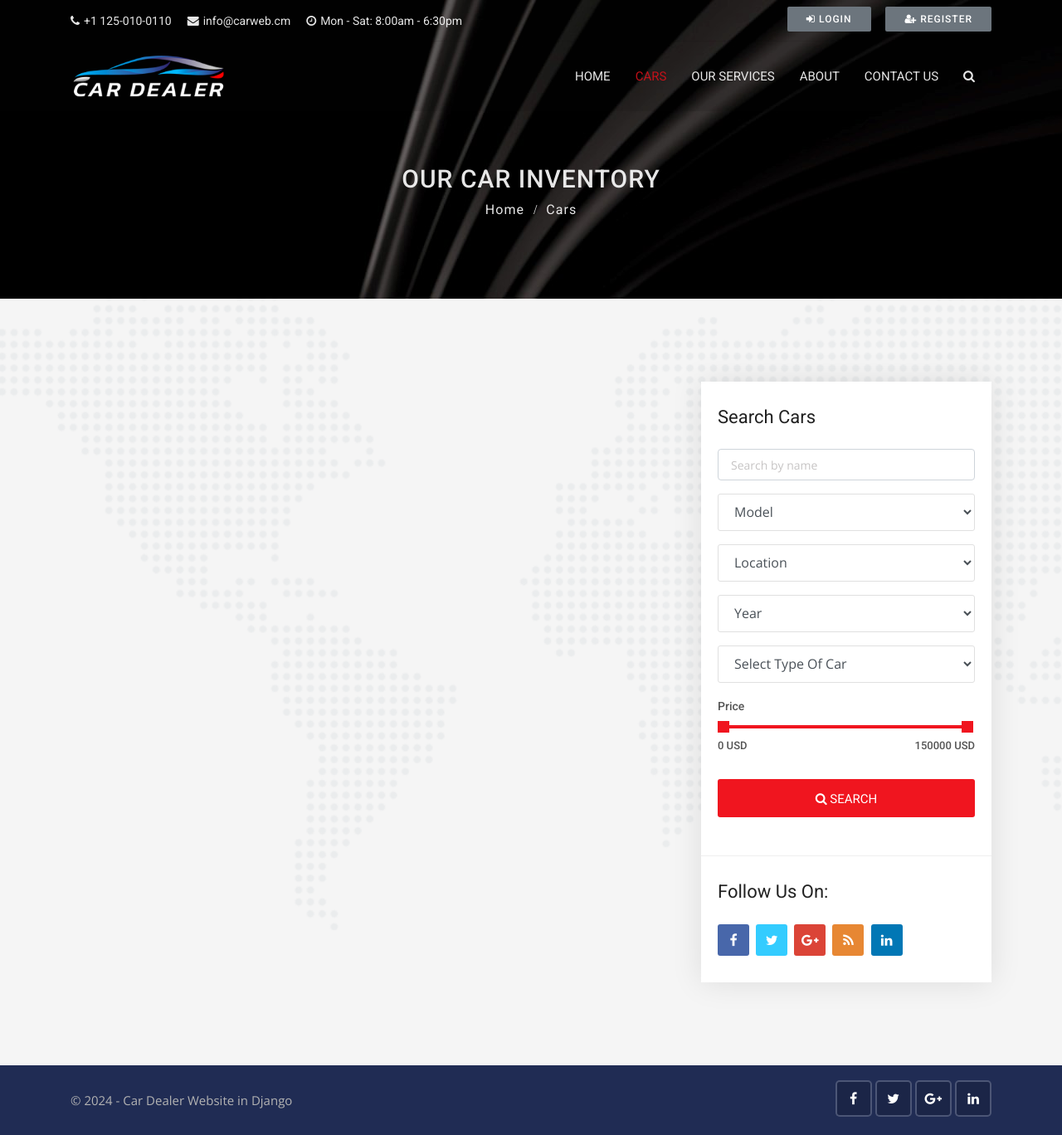
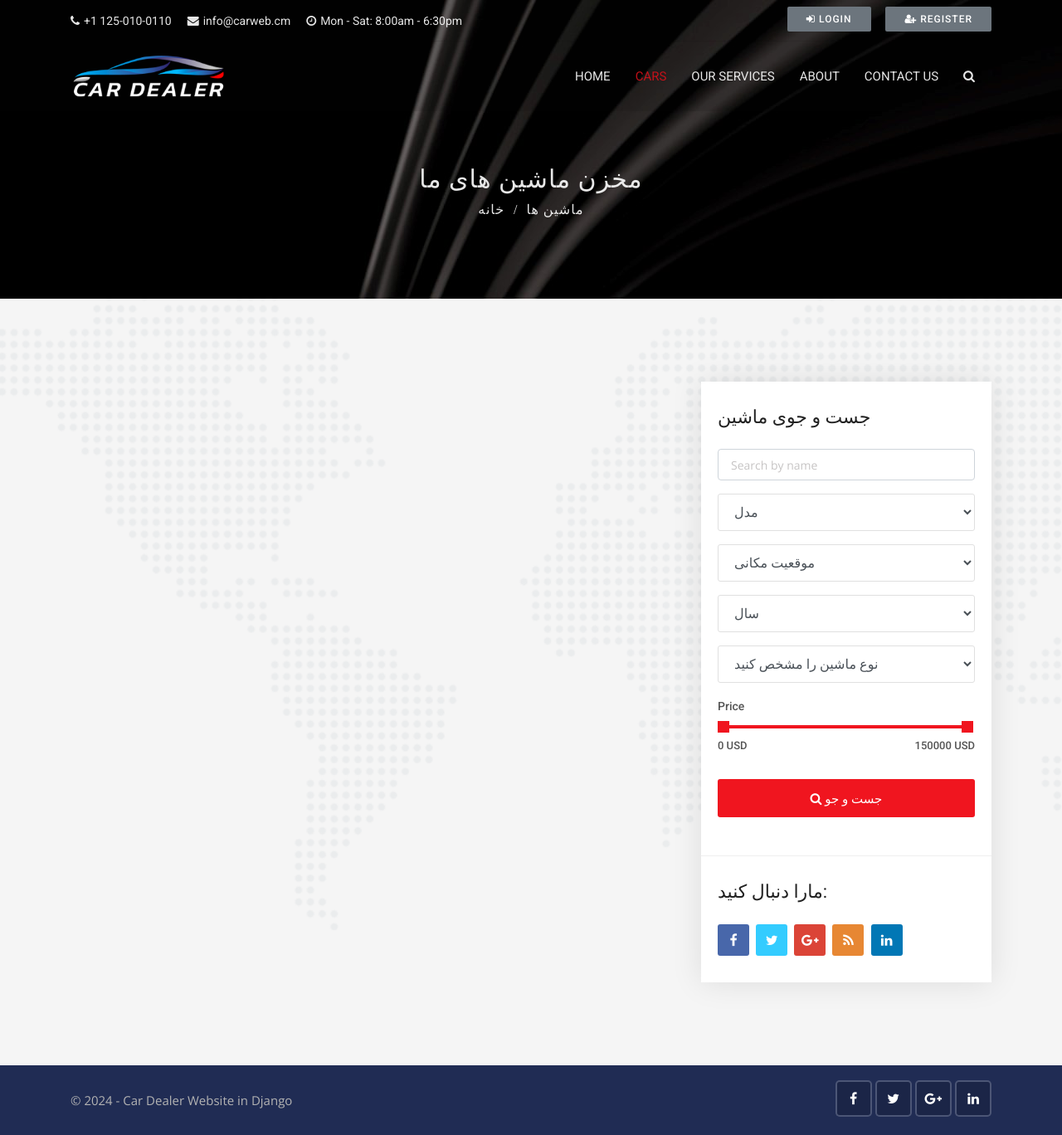
Before and after one commit to Ali-M-Tabatabaei/online-car-store, a Django app: page /cars/ in a window 1280 px wide. Shown: the whole page at 83% size. Run offline with Django 3.2, Linux system fonts and the light colour scheme; data that the repository does not hold is empty; some libraries are stand-ins or nearby versions.

Commit message:
Update cars.html

```diff
--- a/webApp/templates/cars/cars.html
+++ b/webApp/templates/cars/cars.html
@@ -5,14 +5,13 @@
 
 {% load humanize %}
 <!-- Sub banner start -->
-<!-- Log on to codeastro.com for more projects -->
 <div class="sub-banner overview-bgi">
     <div class="container breadcrumb-area">
         <div class="breadcrumb-areas">
-            <h1>Our Car Inventory</h1>
+            <h1>مخزن ماشین های ما</h1>
             <ul class="breadcrumbs">
-                <li><a href="{% url 'home' %}">Home</a></li>
-                <li class="active">Cars</li>
+                <li><a href="{% url 'home' %}">خانه</a></li>
+                <li class="active">ماشین ها</li>
             </ul>
         </div>
     </div>
@@ -32,7 +31,7 @@
                         <div class="car-box-3">
                             <div class="car-thumbnail">
                                 <a href="{% url 'car_detail' car.id %}" class="car-img">
-                                    <div class="tag">For Sale</div>
+                                    <div class="tag">برای فروش</div>
                                     <div class="price-box">
                                         <span>$ {{car.price | intcomma }}</span>
                                     </div>
@@ -140,7 +139,7 @@
                 <div class="sidebar-right">
                     <!-- Advanced search start -->
                     <div class="widget advanced-search2">
-                        <h3 class="sidebar-title">Search Cars</h3>
+                        <h3 class="sidebar-title">جست و جوی ماشین</h3>
                         <form action="{% url 'search' %}" method="">
                             <div class="form-group">
                                 <input type="text" name="keyword" placeholder="Search by name" class="form-control">
@@ -148,7 +147,7 @@
 
                             <div class="form-group">
                                 <select class="form-control search-fields" name="model">
-                                    <option selected="true" disabled="disabled">Model</option>
+                                    <option selected="selected" disabled="disabled">مدل</option>
                                     {% for model in model_search %}
                                       <option value="{{model}}">{{model}}</option>
                                     {% endfor %}
@@ -156,7 +155,7 @@
                             </div>
                             <div class="form-group">
                                 <select class="form-control search-fields" name="city">
-                                    <option selected="true" disabled="disabled">Location</option>
+                                    <option selected="true" disabled="disabled">موقعیت مکانی</option>
                                     {% for city in city_search %}
                                       <option value="{{city}}">{{city}}</option>
                                     {% endfor %}
@@ -164,7 +163,7 @@
                             </div>
                             <div class="form-group">
                                 <select class="form-control search-fields" name="year">
-                                    <option selected="true" disabled="disabled">Year</option>
+                                    <option selected="true" disabled="disabled">سال</option>
                                     {% for year in year_search %}
                                       <option value="{{year}}">{{year}}</option>
                                     {% endfor %}
@@ -172,7 +171,7 @@
                             </div>
                             <div class="form-group">
                                 <select class="form-control search-fields" name="body_style">
-                                    <option selected="true" disabled="disabled">Select Type Of Car</option>
+                                    <option selected="true" disabled="disabled">نوع ماشین را مشخص کنید</option>
                                     {% for body_style in body_style_search %}
                                       <option value="{{body_style}}">{{body_style}}</option>
                                     {% endfor %}
@@ -185,7 +184,7 @@
                                         </div>
                             <div class="form-group">
                                 <button class="btn btn-block button-theme btn-md">
-                                    <i class="fa fa-search"></i> Search
+                                    <i class="fa fa-search"></i> جست و جو
                                 </button>
                             </div>
                         </form>
@@ -193,17 +192,16 @@
 
                     <!-- Question start -->
                     <div class="widget question widget-3">
-                        <h5 class="sidebar-title">Follow Us On:</h5>
+                        <h5 class="sidebar-title">مارا دنبال کنید:</h5>
                         <div class="social-list clearfix">
                             <ul>
-                                <li><a href="https://codeastro.com/" class="facebook-bg"><i class="fa fa-facebook"></i></a></li>
-                                <li><a href="https://codeastro.com/" class="twitter-bg"><i class="fa fa-twitter"></i></a></li>
-                                <li><a href="https://codeastro.com/" class="google-bg"><i class="fa fa-google-plus"></i></a></li>
-                                <li><a href="https://codeastro.com/" class="rss-bg"><i class="fa fa-rss"></i></a></li>
-                                <li><a href="https://codeastro.com/" class="linkedin-bg"><i class="fa fa-linkedin"></i></a></li>
+                                <li><a href="" class="facebook-bg"><i class="fa fa-facebook"></i></a></li>
+                                <li><a href="" class="twitter-bg"><i class="fa fa-twitter"></i></a></li>
+                                <li><a href="" class="google-bg"><i class="fa fa-google-plus"></i></a></li>
+                                <li><a href="" class="rss-bg"><i class="fa fa-rss"></i></a></li>
+                                <li><a href="" class="linkedin-bg"><i class="fa fa-linkedin"></i></a></li>
                             </ul>
                         </div>
-						<!-- Log on to codeastro.com for more projects -->
                     </div>
                 </div>
             </div>
```
